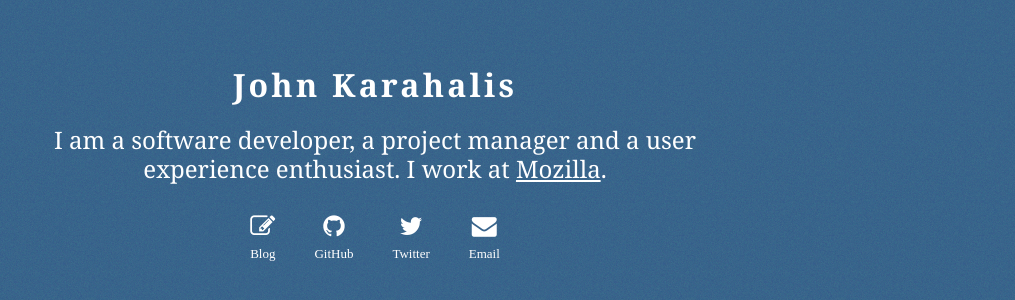
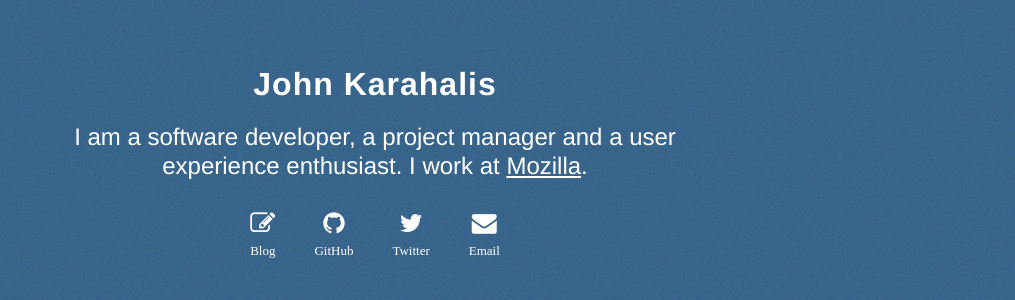
Before and after one commit to openjck/openjck.com, a plain HTML site: page www/index.html in a window 1280 px wide. Shown: the part 220-520 px from the top of the page, without its empty margins (265-1280 px from the left). Drawn offline with Linux system fonts and the light colour scheme.

Commit message:
Change font to Helvetica/Arial

```diff
--- a/www/media/css/main.css
+++ b/www/media/css/main.css
@@ -1,13 +1,13 @@
 body {
   background-image: url("../img/noise.png");
   color: #fff;
-  font-family: Georgia, serif;
+  font-family: Helvetica, Arial, sans-serif;
   margin: auto;
   width: 700px;
 }
 
 h1 {
-  letter-spacing: 0.1em;
+  letter-spacing: 1px;
   margin-bottom: 0;
   text-align: center;
 }
```
